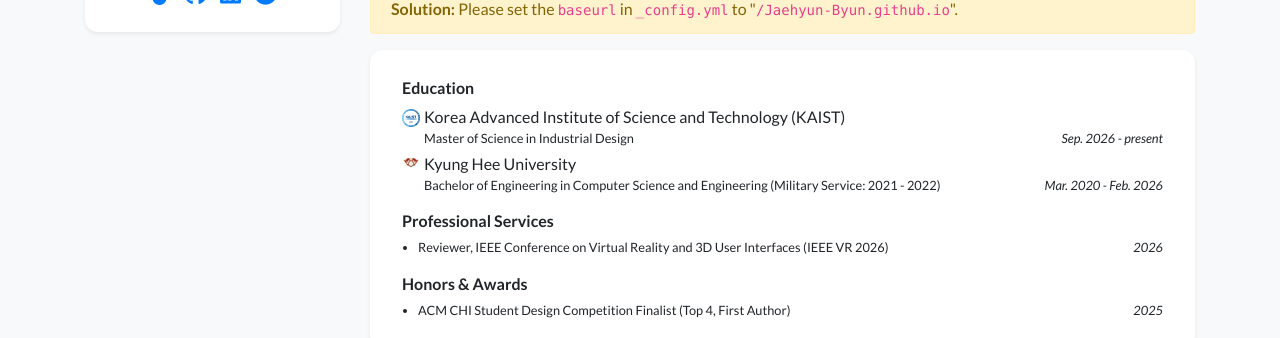
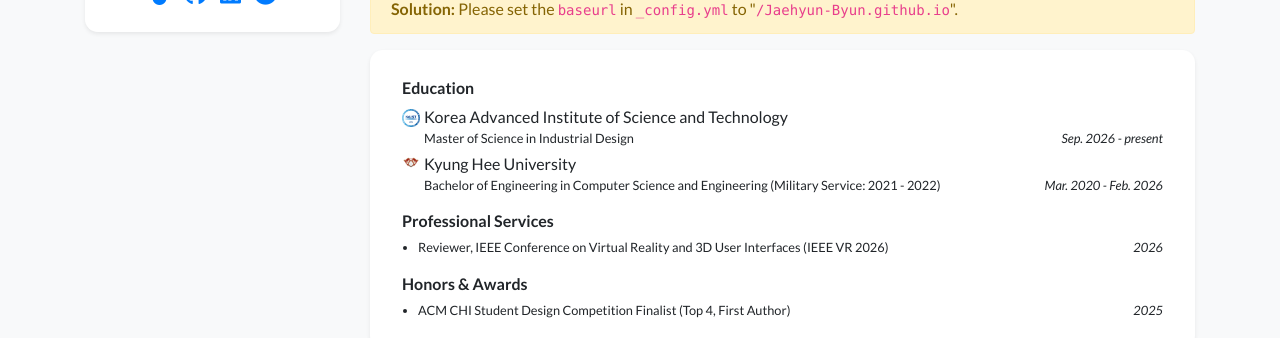
Before and after one commit to Jaehyun-Byun/Jaehyun-Byun.github.io, a Jekyll site: the page built from index.html, in a window 1280 px wide and 900 px high. Shown: the part 442-780 px from the top of the window. Built offline with Jekyll 4.4.1, drawn with Linux system fonts in a browser that asks for light colours; nearby versions of some CDN libraries; a style sheet for code colours, icons or effects is not loaded.

Commit message:
Update profile.yml

```diff
--- a/_data/profile.yml
+++ b/_data/profile.yml
@@ -29,7 +29,7 @@ portrait_url: /assets/images/photos/me.jpg
 portrait_caption:
 
 education:
-- name: Korea Advanced Institute of Science and Technology (KAIST)
+- name: Korea Advanced Institute of Science and Technology
   logo: /assets/images/badges/kaist_logo.png
   position: >-
     Master of Science in Industrial Design
```
